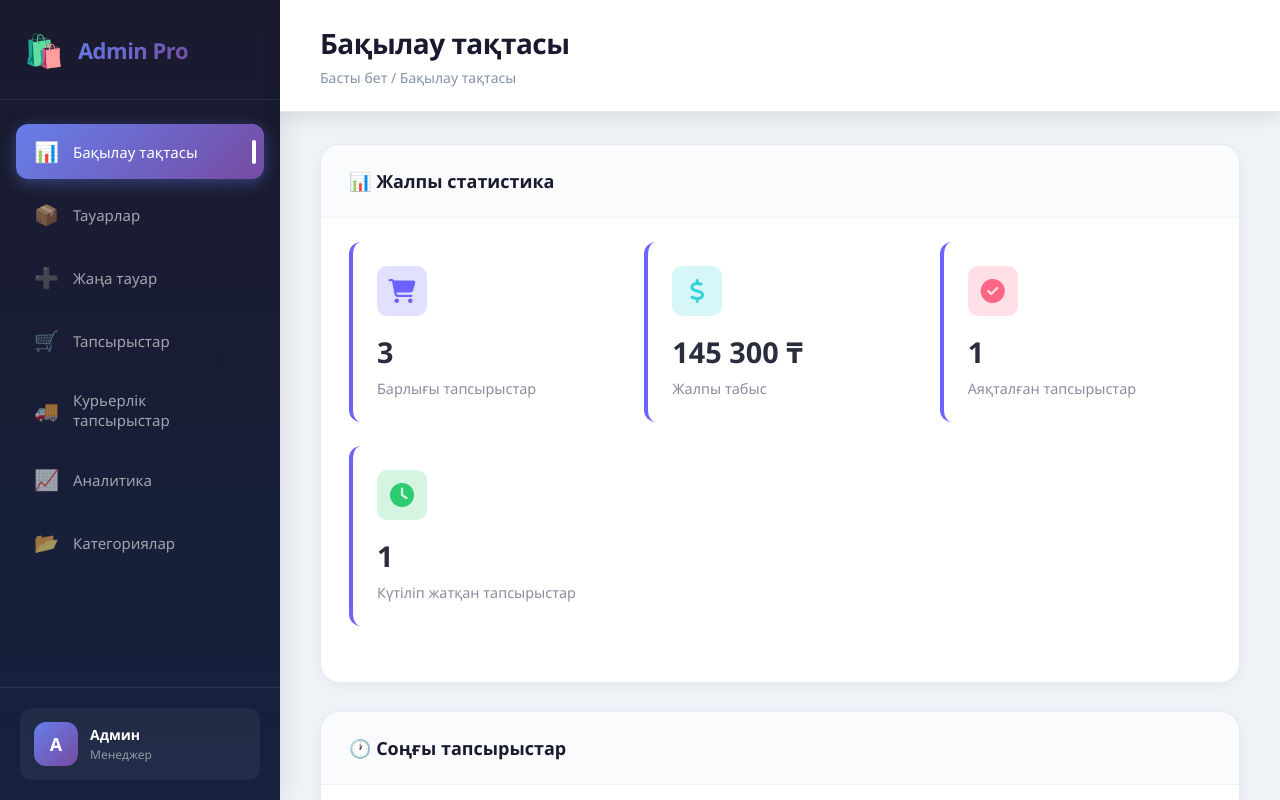
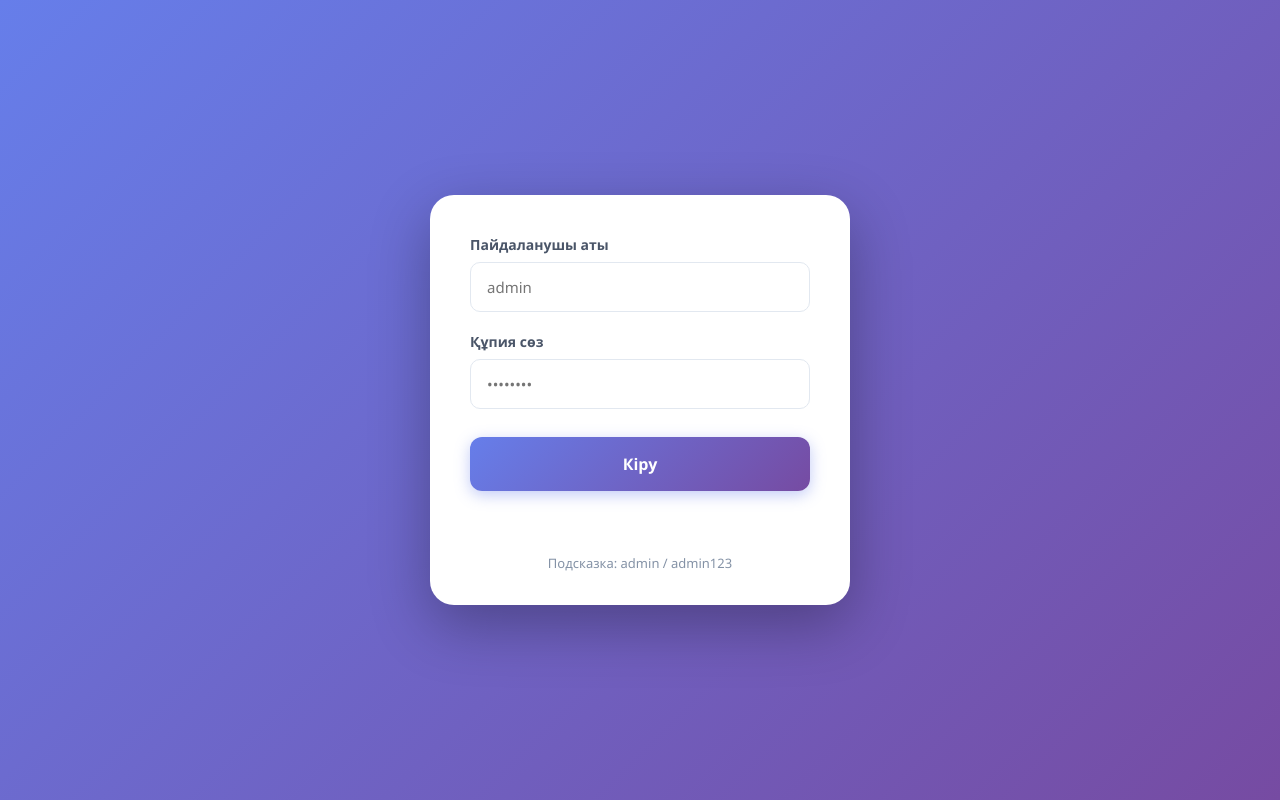
Before and after one commit to Deuka06/e-commerce, a React (Vite) app in the folder admin/admin/: page / in a window 1280 px wide. Shown: the top 800 px of the page. Built offline with nearby package versions, Linux system fonts and the light colour scheme.

Commit message:
Creat Authorization for admin

```diff
--- a/admin/admin/src/pages/AdminPanel.jsx
+++ b/admin/admin/src/pages/AdminPanel.jsx
@@ -1,12 +1,12 @@
-import React, { useState, useEffect } from "react";
-import DashboardTab from "../components/tabs/DashboardTab";
-import ProductsTab from "../components/tabs/ProductsTab";
-import AddProductTab from "../components/tabs/AddProductTab";
-import OrdersTab from "../components/tabs/OrdersTab";
-import CourierOrdersTab from "../components/tabs/CourierOrdersTab";
-import AnalyticsTab from "../components/tabs/AnalyticsTab";
-import CategoriesTab from "../components/tabs/CategoriesTab";
-import { styles } from "../styles/adminPanelStyles";
+import React, { useState, useEffect } from 'react';
+import DashboardTab from '../components/tabs/DashboardTab';
+import ProductsTab from '../components/tabs/ProductsTab';
+import AddProductTab from '../components/tabs/AddProductTab';
+import OrdersTab from '../components/tabs/OrdersTab';
+import CourierOrdersTab from '../components/tabs/CourierOrdersTab';
+import AnalyticsTab from '../components/tabs/AnalyticsTab';
+import CategoriesTab from '../components/tabs/CategoriesTab';
+import { styles } from '../styles/adminPanelStyles';
 
 function AdminPanel({
   products,
@@ -21,9 +21,20 @@ function AdminPanel({
   onDeleteCategory,
   onUpdateCategory,
 }) {
-  const [activeTab, setActiveTab] = useState("dashboard");
+  const [isAuthenticated, setIsAuthenticated] = useState(false);
+  const [loginForm, setLoginForm] = useState({ username: '', password: '' });
+  const [loginError, setLoginError] = useState('');
+  const [activeTab, setActiveTab] = useState('dashboard');
   const [sidebarOpen, setSidebarOpen] = useState(false);
   const [isMobile, setIsMobile] = useState(window.innerWidth < 768);
+
+  useEffect(() => {
+    // Check if admin is already logged in
+    const loggedIn = localStorage.getItem('adminLoggedIn');
+    if (loggedIn === 'true') {
+      setIsAuthenticated(true);
+    }
+  }, []);
 
   useEffect(() => {
     const handleResize = () => {
@@ -32,9 +43,82 @@ function AdminPanel({
         setSidebarOpen(false);
       }
     };
-    window.addEventListener("resize", handleResize);
-    return () => window.removeEventListener("resize", handleResize);
+    window.addEventListener('resize', handleResize);
+    return () => window.removeEventListener('resize', handleResize);
   }, []);
+
+  const handleLoginSubmit = (e) => {
+    e.preventDefault();
+
+    // Simple authentication - you can modify credentials here
+    if (loginForm.username === 'admin' && loginForm.password === 'admin123') {
+      setIsAuthenticated(true);
+      localStorage.setItem('adminLoggedIn', 'true');
+      setLoginError('');
+    } else {
+      setLoginError('Қате пайдаланушы аты немесе құпия сөз');
+    }
+  };
+
+  const handleLogout = () => {
+    setIsAuthenticated(false);
+    localStorage.removeItem('adminLoggedIn');
+    setLoginForm({ username: '', password: '' });
+    setActiveTab('dashboard');
+  };
+
+  const handleLoginInputChange = (e) => {
+    const { name, value } = e.target;
+    setLoginForm((prev) => ({ ...prev, [name]: value }));
+    setLoginError('');
+  };
+
+  // Show login form if not authenticated
+  if (!isAuthenticated) {
+    return (
+      <div style={loginStyles.container}>
+        <div style={loginStyles.box}>
+          <form onSubmit={handleLoginSubmit} style={loginStyles.form}>
+            <div style={loginStyles.formGroup}>
+              <label style={loginStyles.label}>Пайдаланушы аты</label>
+              <input
+                style={loginStyles.input}
+                type="text"
+                name="username"
+                value={loginForm.username}
+                onChange={handleLoginInputChange}
+                placeholder="admin"
+                required
+                autoComplete="username"
+              />
+            </div>
+            <div style={loginStyles.formGroup}>
+              <label style={loginStyles.label}>Құпия сөз</label>
+              <input
+                style={loginStyles.input}
+                type="password"
+                name="password"
+                value={loginForm.password}
+                onChange={handleLoginInputChange}
+                placeholder="••••••••"
+                required
+                autoComplete="current-password"
+              />
+            </div>
+            {loginError && (
+              <div style={loginStyles.errorMessage}>{loginError}</div>
+            )}
+            <button type="submit" style={loginStyles.button}>
+              Кіру
+            </button>
+          </form>
+          <div style={loginStyles.footer}>
+            <small style={loginStyles.hint}>Подсказка: admin / admin123</small>
+          </div>
+        </div>
+      </div>
+    );
+  }
 
   const handleTabClick = (tabId) => {
     setActiveTab(tabId);
@@ -44,13 +128,13 @@ function AdminPanel({
   };
 
   const tabs = [
-    { id: "dashboard", label: "Бақылау тақтасы", icon: "📊" },
-    { id: "products", label: "Тауарлар", icon: "📦" },
-    { id: "add-product", label: "Жаңа тауар", icon: "➕" },
-    { id: "orders", label: "Тапсырыстар", icon: "🛒" },
-    { id: "courier-orders", label: "Курьерлік тапсырыстар", icon: "🚚" },
-    { id: "analytics", label: "Аналитика", icon: "📈" },
-    { id: "categories", label: "Категориялар", icon: "📂" },
+    { id: 'dashboard', label: 'Бақылау тақтасы', icon: '📊' },
+    { id: 'products', label: 'Тауарлар', icon: '📦' },
+    { id: 'add-product', label: 'Жаңа тауар', icon: '➕' },
+    { id: 'orders', label: 'Тапсырыстар', icon: '🛒' },
+    { id: 'courier-orders', label: 'Курьерлік тапсырыстар', icon: '🚚' },
+    { id: 'analytics', label: 'Аналитика', icon: '📈' },
+    { id: 'categories', label: 'Категориялар', icon: '📂' },
   ];
 
   return (
@@ -66,14 +150,16 @@ function AdminPanel({
           ...styles.sidebar,
           ...(isMobile ? styles.sidebarMobile : {}),
           ...(isMobile && sidebarOpen ? styles.sidebarMobileOpen : {}),
-        }}>
+        }}
+      >
         <div style={styles.logoSection}>
           <div style={styles.logoIcon}>🛍️</div>
           <span style={styles.logoText}>Admin Pro</span>
           {isMobile && (
             <button
               style={styles.closeSidebarBtn}
-              onClick={() => setSidebarOpen(false)}>
+              onClick={() => setSidebarOpen(false)}
+            >
               ✕
             </button>
           )}
@@ -87,7 +173,8 @@ function AdminPanel({
               style={{
                 ...styles.navButton,
                 ...(activeTab === tab.id ? styles.navButtonActive : {}),
-              }}>
+              }}
+            >
               <span style={styles.navIcon}>{tab.icon}</span>
               <span style={styles.navLabel}>{tab.label}</span>
               {activeTab === tab.id && <div style={styles.activeIndicator} />}
@@ -98,11 +185,14 @@ function AdminPanel({
         <div style={styles.sidebarFooter}>
           <div style={styles.userInfo}>
             <div style={styles.avatar}>A</div>
-            <div>
+            <div style={{ flex: 1 }}>
               <div style={styles.userName}>Админ</div>
               <div style={styles.userRole}>Менеджер</div>
             </div>
           </div>
+          <button onClick={handleLogout} style={logoutBtnStyle}>
+            Шығу 🚪
+          </button>
         </div>
       </aside>
 
@@ -111,18 +201,21 @@ function AdminPanel({
         style={{
           ...styles.main,
           ...(isMobile ? styles.mainMobile : {}),
-        }}>
+        }}
+      >
         {/* Header */}
         <header
           style={{
             ...styles.header,
             ...(isMobile ? styles.headerMobile : {}),
-          }}>
+          }}
+        >
           <div style={styles.headerLeft}>
             {isMobile && (
               <button
                 style={styles.hamburgerBtn}
-                onClick={() => setSidebarOpen(true)}>
+                onClick={() => setSidebarOpen(true)}
+              >
                 ☰
               </button>
             )}
@@ -131,7 +224,8 @@ function AdminPanel({
                 style={{
                   ...styles.pageTitle,
                   ...(isMobile ? styles.pageTitleMobile : {}),
-                }}>
+                }}
+              >
                 {tabs.find((t) => t.id === activeTab)?.label}
               </h1>
               {!isMobile && (
@@ -148,38 +242,39 @@ function AdminPanel({
           style={{
             ...styles.content,
             ...(isMobile ? styles.contentMobile : {}),
-          }}>
-          {activeTab === "dashboard" && (
+          }}
+        >
+          {activeTab === 'dashboard' && (
             <DashboardTab orders={orders} isMobile={isMobile} />
           )}
-          {activeTab === "products" && (
+          {activeTab === 'products' && (
             <ProductsTab
               products={products}
               onDeleteProduct={onDeleteProduct}
               isMobile={isMobile}
             />
           )}
-          {activeTab === "add-product" && (
+          {activeTab === 'add-product' && (
             <AddProductTab onAddProduct={onAddProduct} isMobile={isMobile} />
           )}
-          {activeTab === "orders" && (
+          {activeTab === 'orders' && (
             <OrdersTab
               orders={orders}
               onUpdateOrderStatus={onUpdateOrderStatus}
               isMobile={isMobile}
             />
           )}
-          {activeTab === "courier-orders" && (
+          {activeTab === 'courier-orders' && (
             <CourierOrdersTab
               courierOrders={courierOrders}
               onUpdateCourierOrderStatus={onUpdateCourierOrderStatus}
               isMobile={isMobile}
             />
           )}
-          {activeTab === "analytics" && (
+          {activeTab === 'analytics' && (
             <AnalyticsTab orders={orders} isMobile={isMobile} />
           )}
-          {activeTab === "categories" && (
+          {activeTab === 'categories' && (
             <CategoriesTab
               categories={categories}
               onAddCategory={onAddCategory}
@@ -194,4 +289,115 @@ function AdminPanel({
   );
 }
 
+const loginStyles = {
+  container: {
+    display: 'flex',
+    justifyContent: 'center',
+    alignItems: 'center',
+    minHeight: '100vh',
+    background: 'linear-gradient(135deg, #667eea 0%, #764ba2 100%)',
+    fontFamily:
+      "'Inter', -apple-system, BlinkMacSystemFont, 'Segoe UI', sans-serif",
+  },
+  box: {
+    background: '#fff',
+    borderRadius: '24px',
+    boxShadow: '0 20px 60px rgba(0, 0, 0, 0.3)',
+    width: '100%',
+    maxWidth: '420px',
+    margin: '20px',
+    overflow: 'hidden',
+  },
+  header: {
+    padding: '40px 40px 32px',
+    textAlign: 'center',
+    background: 'linear-gradient(135deg, #667eea 0%, #764ba2 100%)',
+    color: '#fff',
+  },
+  logoIcon: {
+    fontSize: '48px',
+    marginBottom: '16px',
+  },
+  title: {
+    fontSize: '28px',
+    fontWeight: '700',
+    margin: '0 0 8px',
+    letterSpacing: '-0.5px',
+  },
+  subtitle: {
+    fontSize: '15px',
+    opacity: 0.9,
+    margin: 0,
+  },
+  form: {
+    padding: '40px',
+  },
+  formGroup: {
+    marginBottom: '20px',
+  },
+  label: {
+    display: 'block',
+    fontSize: '14px',
+    fontWeight: '600',
+    color: '#4a5568',
+    marginBottom: '8px',
+  },
+  input: {
+    width: '100%',
+    padding: '14px 16px',
+    borderRadius: '10px',
+    border: '1px solid #e2e8f0',
+    fontSize: '15px',
+    outline: 'none',
+    transition: 'border-color 0.2s',
+    boxSizing: 'border-box',
+  },
+  button: {
+    width: '100%',
+    padding: '16px',
+    background: 'linear-gradient(135deg, #667eea 0%, #764ba2 100%)',
+    color: '#fff',
+    border: 'none',
+    borderRadius: '12px',
+    fontSize: '16px',
+    fontWeight: '600',
+    cursor: 'pointer',
+    boxShadow: '0 4px 15px rgba(102, 126, 234, 0.4)',
+    transition: 'all 0.3s ease',
+    marginTop: '8px',
+  },
+  errorMessage: {
+    padding: '12px 16px',
+    background: '#fee',
+    color: '#c33',
+    borderRadius: '10px',
+    fontSize: '14px',
+    fontWeight: '500',
+    marginBottom: '16px',
+    textAlign: 'center',
+  },
+  footer: {
+    padding: '20px 40px 32px',
+    textAlign: 'center',
+  },
+  hint: {
+    color: '#8492a6',
+    fontSize: '13px',
+  },
+};
+
+const logoutBtnStyle = {
+  width: '100%',
+  marginTop: '12px',
+  padding: '10px 16px',
+  background: 'rgba(255, 255, 255, 0.05)',
+  border: '1px solid rgba(255, 255, 255, 0.1)',
+  color: 'rgba(255, 255, 255, 0.7)',
+  borderRadius: '10px',
+  fontSize: '14px',
+  fontWeight: '500',
+  cursor: 'pointer',
+  transition: 'all 0.2s ease',
+};
+
 export default AdminPanel;
```
